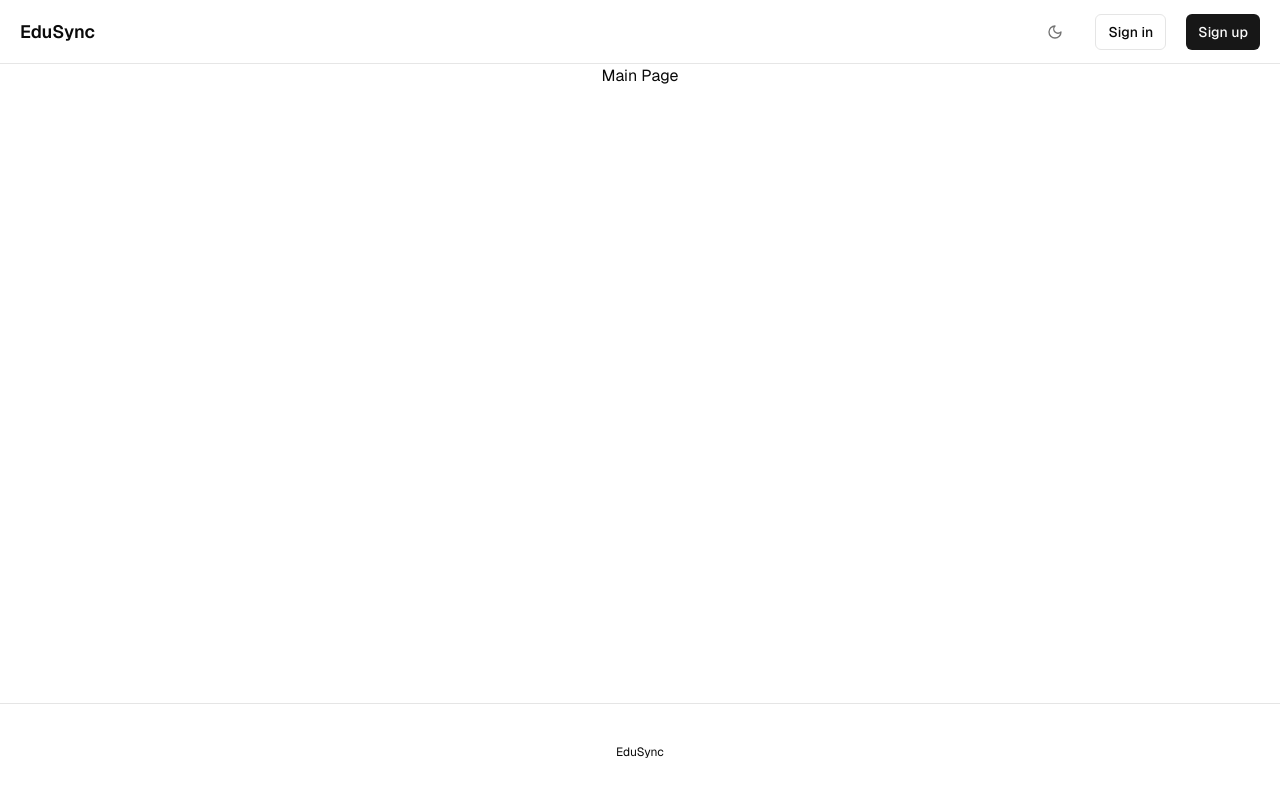
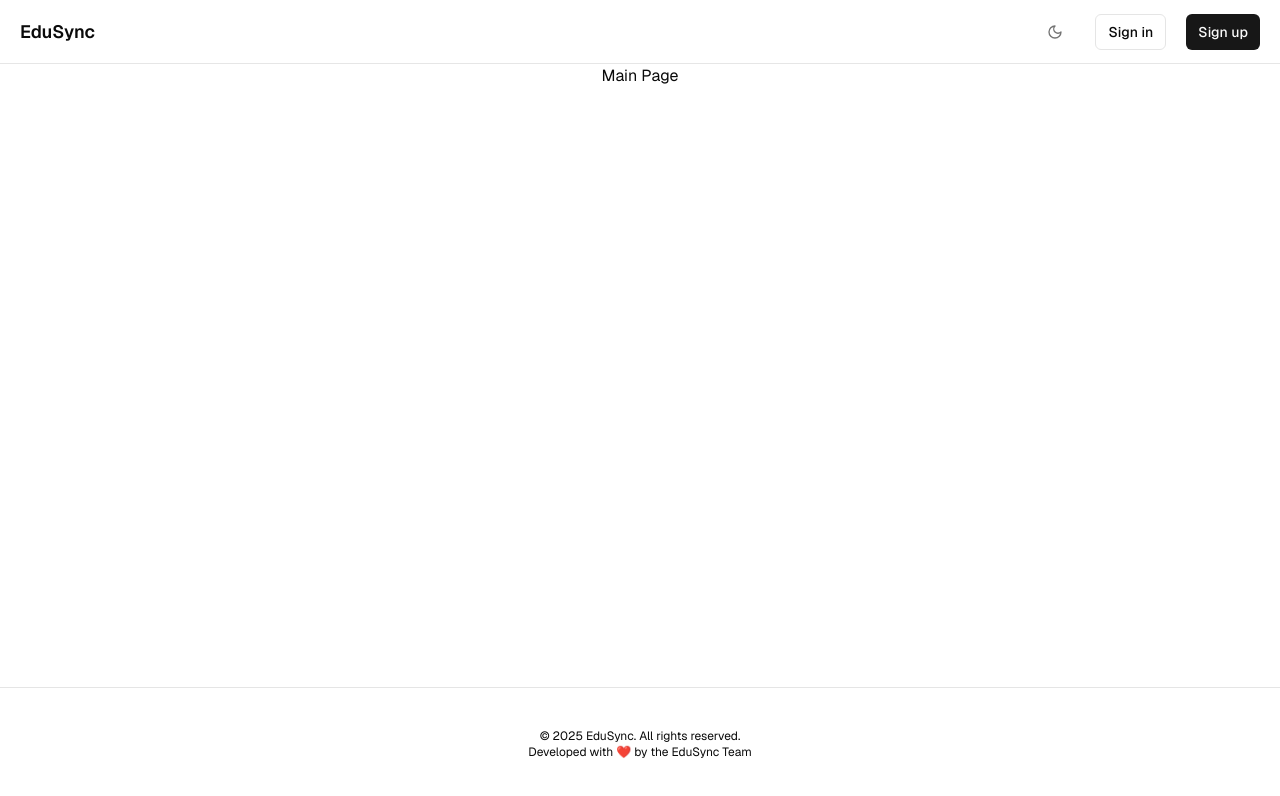
Before and after one commit to MarcBlattmann/EduSync-V2, a Next.js app in the folder web/: page / in a window 1280 px wide. Shown: the top 796 px of the page. Built offline with nearby package versions, Linux system fonts and the light colour scheme.

Commit message:
Better footer

```diff
--- a/web/components/footer.tsx
+++ b/web/components/footer.tsx
@@ -1,9 +1,14 @@
 export default function Footer() {
     return(
         <footer className="w-full flex items-center justify-center border-t mx-auto text-center text-xs gap-8 py-10">
-            <p>
-                EduSync
-            </p>
+            <div className="flex flex-col items-center justify-center">
+                <p>
+                    © 2025 EduSync. All rights reserved.
+                </p>
+                <p>
+                    Developed with ❤️ by the EduSync Team
+                </p>
+            </div>
         </footer>
     );
 }
```
